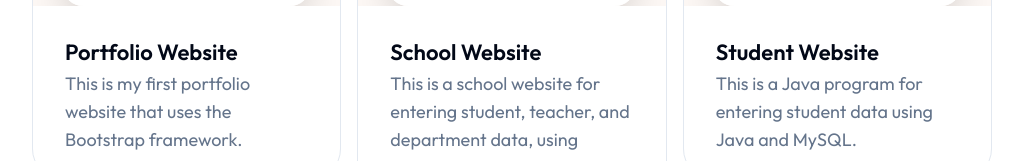
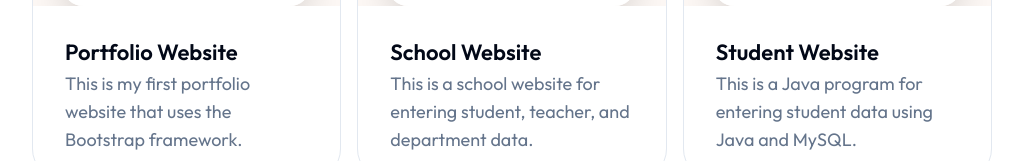
Before and after one commit to Aston-Delfan/my_cv, a Next.js app: page /projects in a window 1280 px wide. Shown: the part 639-800 px from the top of the page, without its empty margins (128-1151 px from the left). Built offline with nearby package versions, Linux system fonts and the light colour scheme.

Commit message:
add image

```diff
--- a/app/projects/page.jsx
+++ b/app/projects/page.jsx
@@ -16,7 +16,7 @@
     image: "/work/2.png",
     category: "PHP",
     name: "School Website",
-    description: "This is a school website for entering student, teacher, and department data, using Bootstrap with Admin LTE, PHP, and MySQL.",
+    description: "This is a school website for entering student, teacher, and department data.",
     link: "/",
     github: "/",
   },
--- a/components/Hero.jsx
+++ b/components/Hero.jsx
@@ -50,7 +50,7 @@
           </div>
         </div>
         {/* icon */}
-        <div className="hidden md:flex flex-col absolute left-2/4 bottom-44 xl:bottom-12 amimate-bounce transform transition-transform duration-1000 ease-in-out">
+        <div className="hidden xl:flex flex-col absolute left-2/4 bottom-44 xl:bottom-12 amimate-bounce transform transition-transform duration-1000 ease-in-out">
           <a href="#about"><RiArrowDownSLine className="text-3xl text-primary" /></a>
         </div>
       </div>
--- a/components/Work.jsx
+++ b/components/Work.jsx
@@ -28,7 +28,7 @@
     image: "/work/2.png",
     category: "HTML, Boostrap, PHP, MySQL",
     name: "School Website",
-    description: "This is a school website for entering student, teacher, and department data, using Bootstrap with Admin LTE, PHP, and MySQL.",
+    description: "This is a school website for entering student, teacher, and department data.",
     link: "/",
     github: "/",
   },
@@ -57,7 +57,7 @@
         {/* slider */}
         <div className="xl:max-w-[1000px] xl:absolute right-0 top-0">
           <Swiper
-            className="h-[480px]"
+            className="h-[500px]"
             slidesPerView={1}
             breakpoints={{
               640: {
```
Also changed, not shown: public/about/developer.png.
